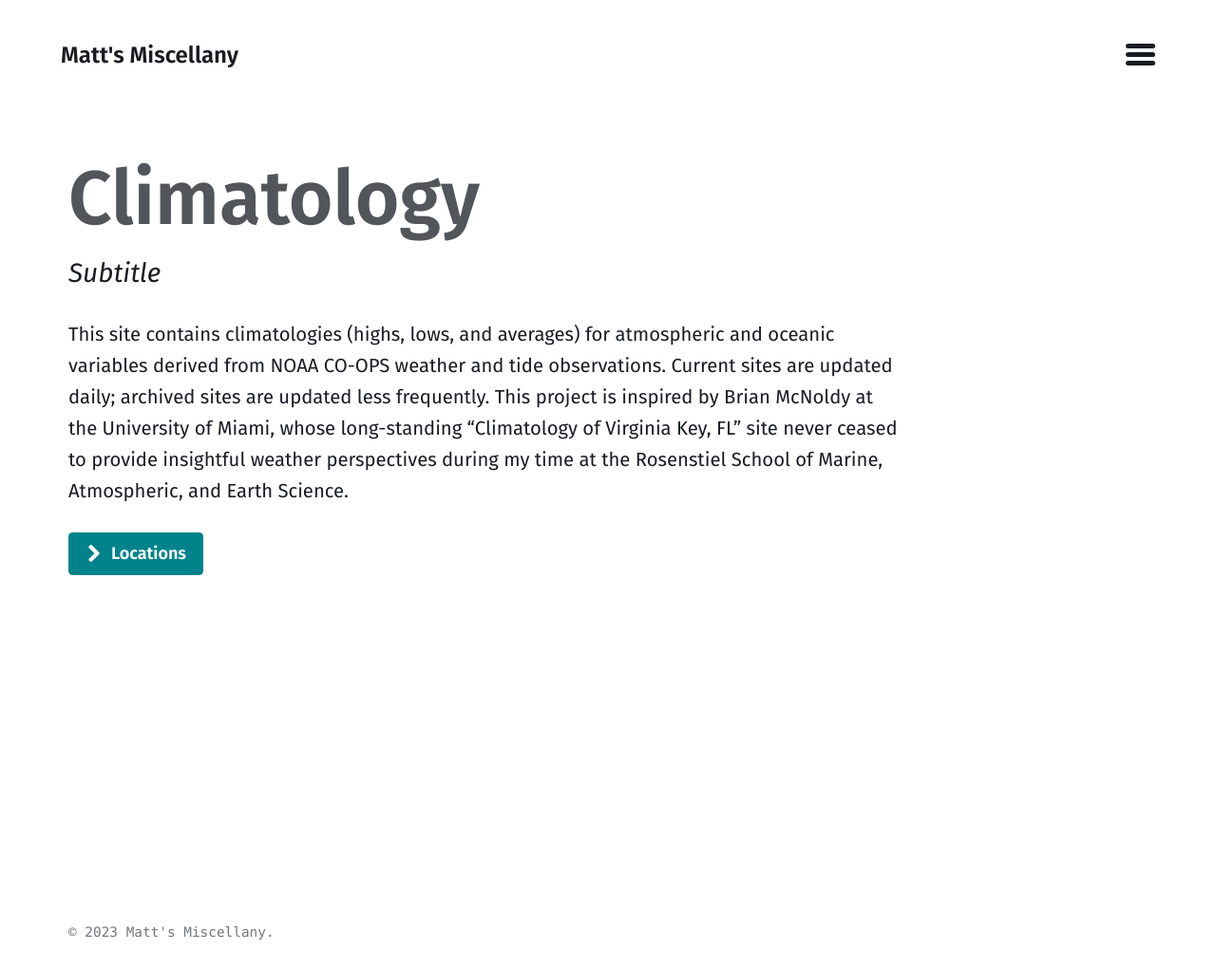
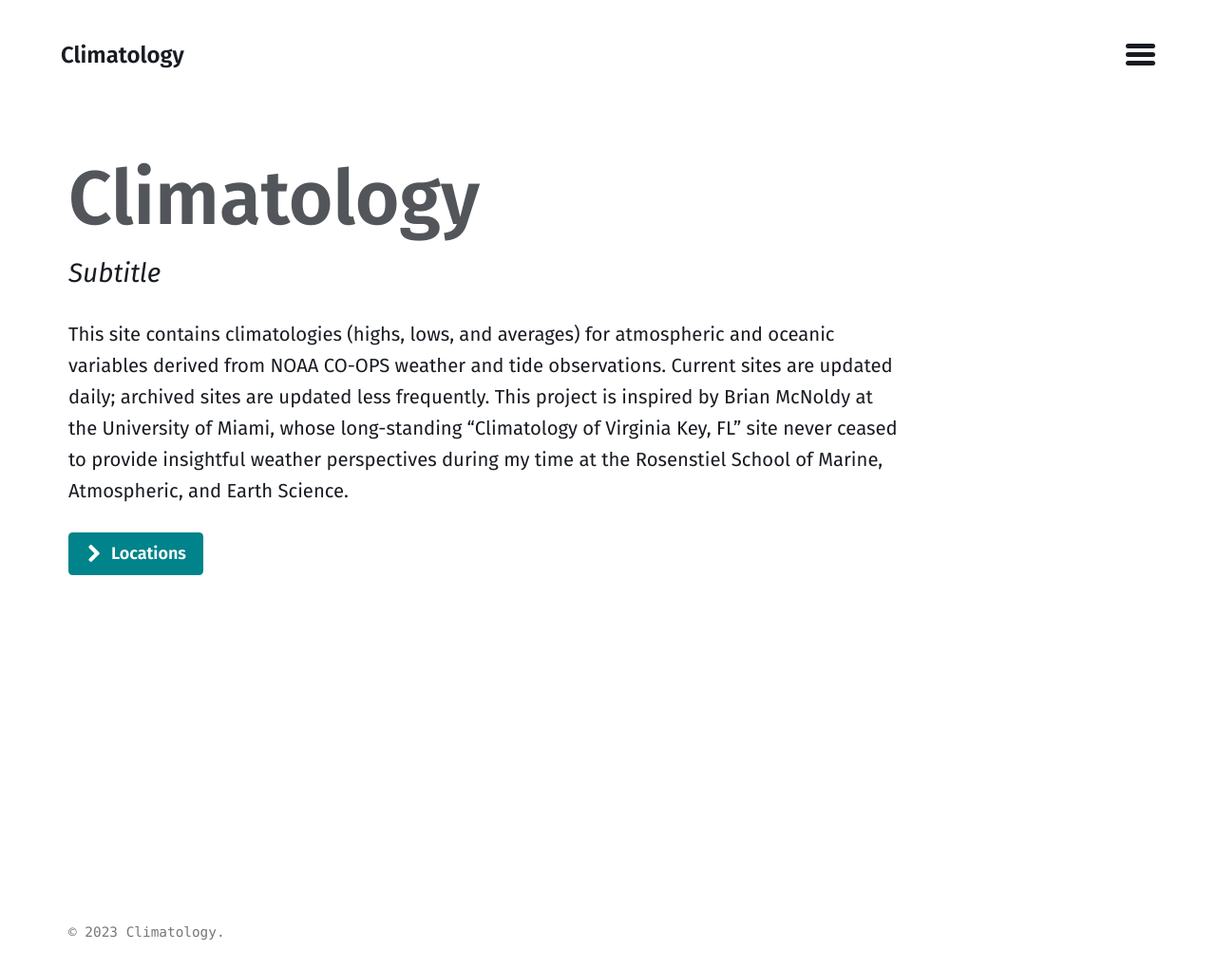
Before and after one commit to mdgrossi/climatology-jekyll, a Jekyll site: the page built from index.md, in a window 1280 px wide. Shown: the whole page at 95% size. Built offline with Jekyll 4.4.1, drawn with Linux system fonts in a browser that asks for light colours.

Commit message:
Change title

```diff
--- a/_config.yml
+++ b/_config.yml
@@ -14,7 +14,7 @@
 # You can create any custom variable you would like, and they will be accessible
 # in the templates via {{ site.myvariable }}.
 lang: en-US
-title: "Matt's Miscellany"
+title: "Climatology"
 email:
 description: "Atmospheric and oceanic climatology derived from NOAA CO-OPS weather and tide data"
 baseurl: "/climatology" # the optional subpath of your site, e.g. "/blog"
```
